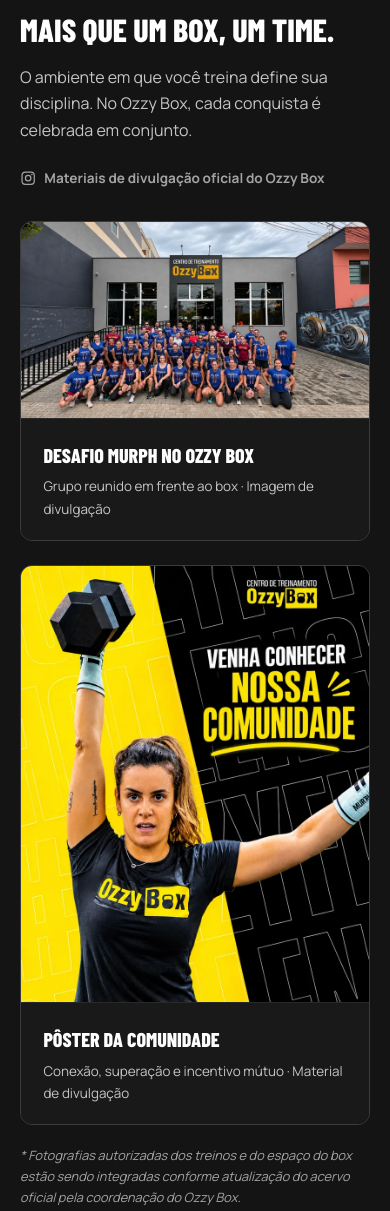
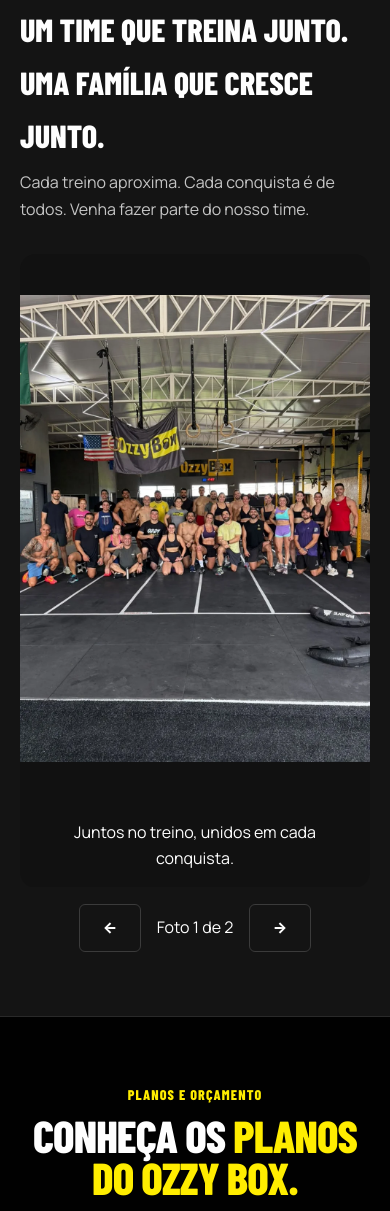
Before and after one commit to Celso-Projetos/ozzybox, a plain HTML site: page index.html in a window 390 px wide. Shown: the part 3250-4461 px from the top of the page. Drawn offline with Linux system fonts and the light colour scheme; no server answers.

Commit message:
Adiciona carrossel responsivo com fotos reais da equipe

```diff
--- a/index.html
+++ b/index.html
@@ -317,47 +317,31 @@
           </div>
         </div>
 
-        <!-- Galeria de Comunidade com as peças de divulgação oficiais -->
         <div class="community-block">
           <div class="community-heading">
             <div>
               <span class="community-kicker">COMUNIDADE OZZY BOX</span>
-              <h3 class="community-title">Mais que um box, um time.</h3>
-              <p class="community-text">
-                O ambiente em que você treina define sua disciplina. No Ozzy Box, cada conquista é celebrada em conjunto.
-              </p>
+              <h3 class="community-title">Um time que treina junto.<br>Uma família que cresce junto.</h3>
+              <p class="community-text">Cada treino aproxima. Cada conquista é de todos. Venha fazer parte do nosso time.</p>
             </div>
-            <span class="gallery-note" title="Material informativo de divulgação">
-              <svg class="icon-inline" aria-hidden="true" focusable="false"><use href="assets/platform-icons.svg#instagram"/></svg>
-              Materiais de divulgação oficial do Ozzy Box
-            </span>
           </div>
-
-          <div class="gallery-cards">
-            <figure class="gallery-card gallery-card--wide">
-              <div class="gallery-media-frame">
-                <img src="assets/murph.webp" srcset="assets/murph-800.webp 800w, assets/murph.webp 1672w" sizes="(min-width: 769px) min(64vw, 840px), 92vw" alt="Grupo de praticantes com camisetas do desafio Murph reunidos em frente à fachada do Ozzy Box." width="1672" height="941" loading="lazy" decoding="async">
-              </div>
-              <figcaption>
-                <div class="caption-title">Desafio Murph no Ozzy Box</div>
-                <div class="caption-desc">Grupo reunido em frente ao box · Imagem de divulgação</div>
-              </figcaption>
-            </figure>
-
-            <figure class="gallery-card gallery-card--tall">
-              <div class="gallery-media-frame">
-                <img src="assets/comunidade.webp" srcset="assets/comunidade-800.webp 800w, assets/comunidade.webp 1120w" sizes="(min-width: 769px) min(29vw, 380px), 92vw" alt="Pôster do Ozzy Box com atleta levantando halter e a frase Venha conhecer nossa comunidade." width="1120" height="1405" loading="lazy" decoding="async">
-              </div>
-              <figcaption>
-                <div class="caption-title">Pôster da Comunidade</div>
-                <div class="caption-desc">Conexão, superação e incentivo mútuo · Material de divulgação</div>
-              </figcaption>
-            </figure>
+          <div class="team-carousel" role="region" aria-roledescription="carrossel" aria-label="Nosso time no Ozzy Box">
+            <div class="team-track" tabindex="0" aria-label="Fotos da equipe. Deslize para ver mais.">
+              <figure class="team-slide">
+                <img src="assets/equipe-1.webp" alt="Alunos e equipe reunidos no espaço de treinos do Ozzy Box." width="960" height="1280" loading="lazy" decoding="async">
+                <figcaption>Juntos no treino, unidos em cada conquista.</figcaption>
+              </figure>
+              <figure class="team-slide">
+                <img src="assets/equipe-2.webp" alt="Turma do Ozzy Box reunida para uma foto depois do treino." width="720" height="1280" loading="lazy" decoding="async">
+                <figcaption>A força do nosso box está em quem faz parte dele.</figcaption>
+              </figure>
+            </div>
+            <div class="team-controls" hidden>
+              <button class="button button--outline" type="button" data-team-step="-1" aria-label="Foto anterior">←</button>
+              <span class="team-position" aria-live="polite" aria-atomic="true">Foto 1 de 2</span>
+              <button class="button button--outline" type="button" data-team-step="1" aria-label="Próxima foto">→</button>
+            </div>
           </div>
-
-          <p class="gallery-disclaimer">
-            * Fotografias autorizadas dos treinos e do espaço do box estão sendo integradas conforme atualização do acervo oficial pela coordenação do Ozzy Box.
-          </p>
         </div>
       </div>
     </section>
--- a/site.js
+++ b/site.js
@@ -151,3 +151,22 @@ document.addEventListener('DOMContentLoaded', () => {
   window.addEventListener('resize', updateHeaderOffset);
   updateHeaderOffset();
 });
+
+document.addEventListener('DOMContentLoaded', () => {
+  const track = document.querySelector('.team-track');
+  if (!track) return;
+  const controls = document.querySelector('.team-controls');
+  const slides = Array.from(track.children);
+  const position = controls.querySelector('.team-position');
+  controls.hidden = false;
+  controls.querySelectorAll('[data-team-step]').forEach((button) => {
+    button.addEventListener('click', () => {
+      const current = Math.round(track.scrollLeft / track.clientWidth);
+      const next = (current + Number(button.dataset.teamStep) + slides.length) % slides.length;
+      track.scrollTo({ left: next * track.clientWidth, behavior: matchMedia('(prefers-reduced-motion: reduce)').matches ? 'instant' : 'smooth' });
+    });
+  });
+  track.addEventListener('scroll', () => {
+    position.textContent = 'Foto ' + (Math.round(track.scrollLeft / track.clientWidth) + 1) + ' de ' + slides.length;
+  }, { passive: true });
+});
--- a/style.css
+++ b/style.css
@@ -1934,3 +1934,12 @@ body.show-mobile-actions { padding-bottom: calc(5.5rem + env(safe-area-inset-bot
 .benefit-actions { display: flex; flex-wrap: wrap; gap: .5rem; margin-block-start: auto; }
 .benefit-actions .button { min-block-size: 44px; white-space: normal; text-align: center; }
 .benefits-grid:empty { display: none; }
+
+/* Fotos da comunidade com enquadramento integral. */
+.team-track { display: flex; overflow-x: auto; scroll-snap-type: x mandatory; border-radius: 1rem; background: #111; }
+.team-slide { flex: 0 0 100%; min-width: 0; margin: 0; scroll-snap-align: start; }
+.team-slide img { display: block; width: 100%; height: clamp(24rem, 65vh, 42rem); object-fit: contain; background: #111; }
+.team-slide figcaption { padding: 1rem; text-align: center; }
+.team-controls:not([hidden]) { display: flex; align-items: center; justify-content: center; gap: 1rem; margin-top: 1rem; }
+.team-controls button { min-width: 3rem; min-height: 3rem; }
+.team-track:focus-visible { outline: 2px solid var(--accent, #ffe600); outline-offset: 4px; }
```
Also changed, not shown: assets/equipe-1.webp (added), assets/equipe-2.webp (added).
